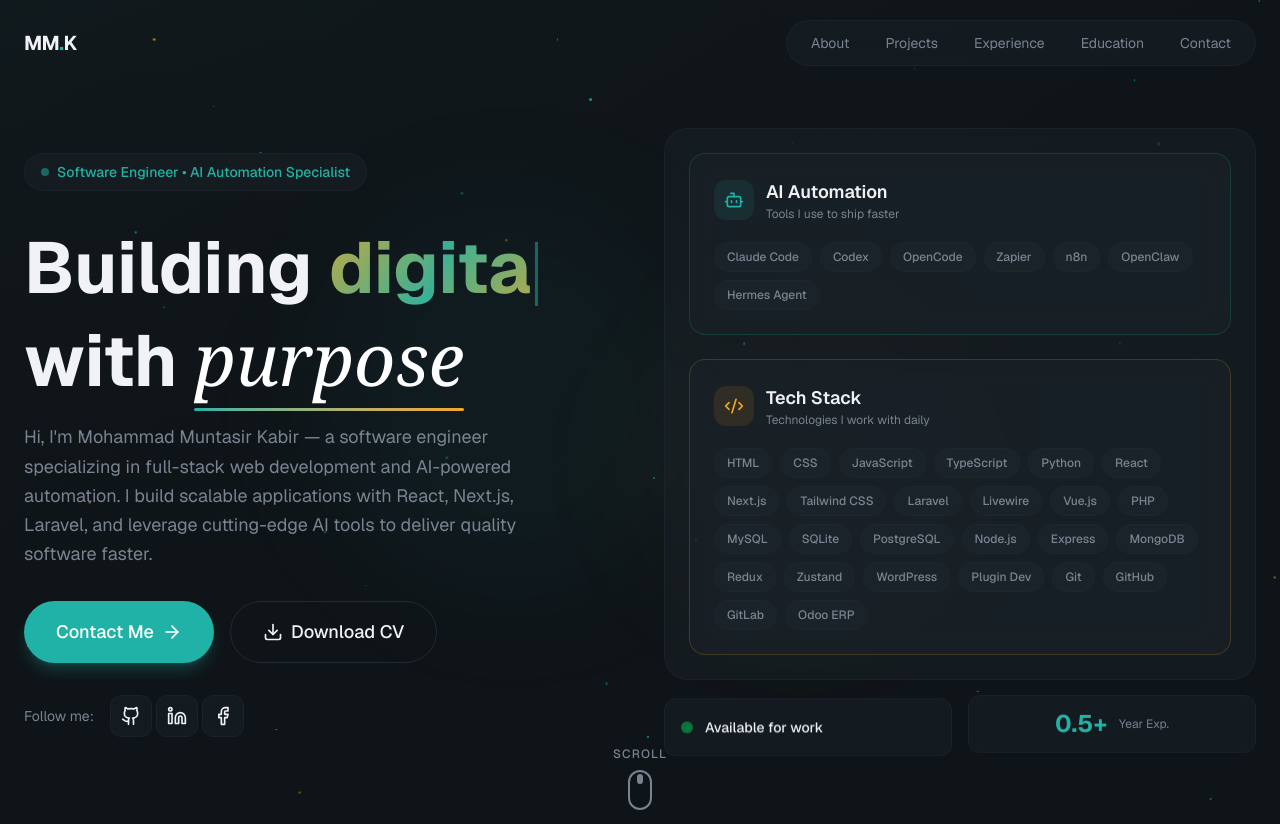
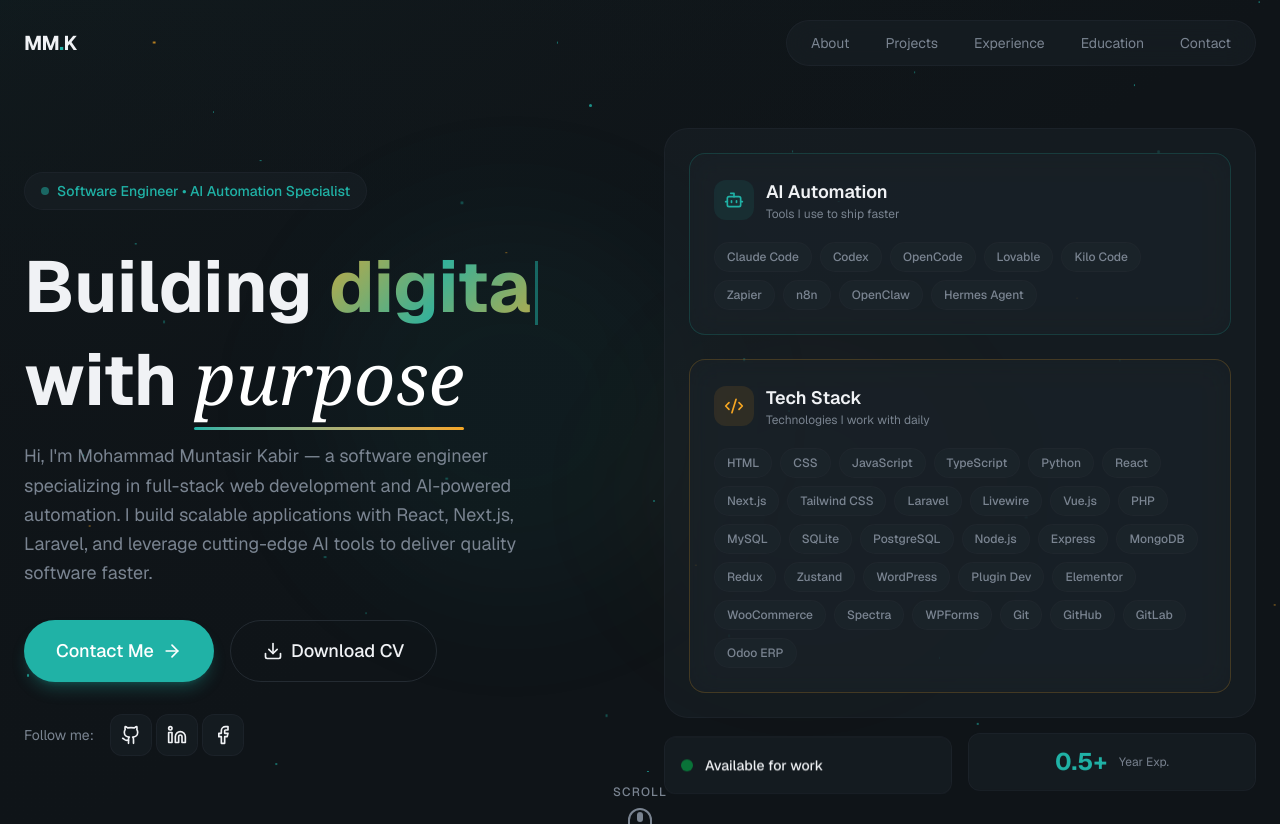
Before and after one commit to MohammadMuntasirKabir/nextjs-personal-portfolio, a Next.js app: page / in a window 1280 px wide. Shown: the top 824 px of the page. Built offline with nearby package versions, Linux system fonts and the light colour scheme.

Commit message:
Add WP plugins (Elementor, WooCommerce, Spectra, WPForms) and Lovable + Kilo Code to skills; refresh resume PDF

```diff
--- a/src/components/SkillsMarquee.tsx
+++ b/src/components/SkillsMarquee.tsx
@@ -2,8 +2,9 @@ const skills = [
   "React", "Next.js", "TypeScript", "Node.js", "Python",
   "Tailwind CSS", "Laravel", "MongoDB", "PostgreSQL", "Firebase",
   "Supabase", "Redux", "Zustand", "Redis", "Docker",
-  "WordPress", "Plugin Dev", "AWS", "Git", "GraphQL", "REST APIs", "Claude Code",
-  "Codex", "n8n", "Zapier", "Figma",
+  "WordPress", "Plugin Dev", "Elementor", "WooCommerce", "Spectra", "WPForms",
+  "AWS", "Git", "GraphQL", "REST APIs", "Claude Code",
+  "Codex", "Lovable", "Kilo Code", "n8n", "Zapier", "Figma",
 ];
 
 export const SkillsMarquee = () => {
--- a/src/sections/Hero.tsx
+++ b/src/sections/Hero.tsx
@@ -22,7 +22,7 @@ const particles = Array.from({ length: 40 }, (_, i) => ({
 }));
 
 const aiAutomation = [
-  "Claude Code", "Codex", "OpenCode", "Zapier", "n8n", "OpenClaw", "Hermes Agent",
+  "Claude Code", "Codex", "OpenCode", "Lovable", "Kilo Code", "Zapier", "n8n", "OpenClaw", "Hermes Agent",
 ];
 
 const techStack = [
@@ -30,7 +30,8 @@ const techStack = [
   "React", "Next.js", "Tailwind CSS", "Laravel", "Livewire",
   "Vue.js", "PHP", "MySQL", "SQLite", "PostgreSQL",
   "Node.js", "Express", "MongoDB", "Redux", "Zustand",
-  "WordPress", "Plugin Dev", "Git", "GitHub", "GitLab", "Odoo ERP",
+  "WordPress", "Plugin Dev", "Elementor", "WooCommerce", "Spectra", "WPForms",
+  "Git", "GitHub", "GitLab", "Odoo ERP",
 ];
 
 const typewriterTexts = [
```
Also changed, not shown: 1 other file (tests, documents, lock files or other folders).
